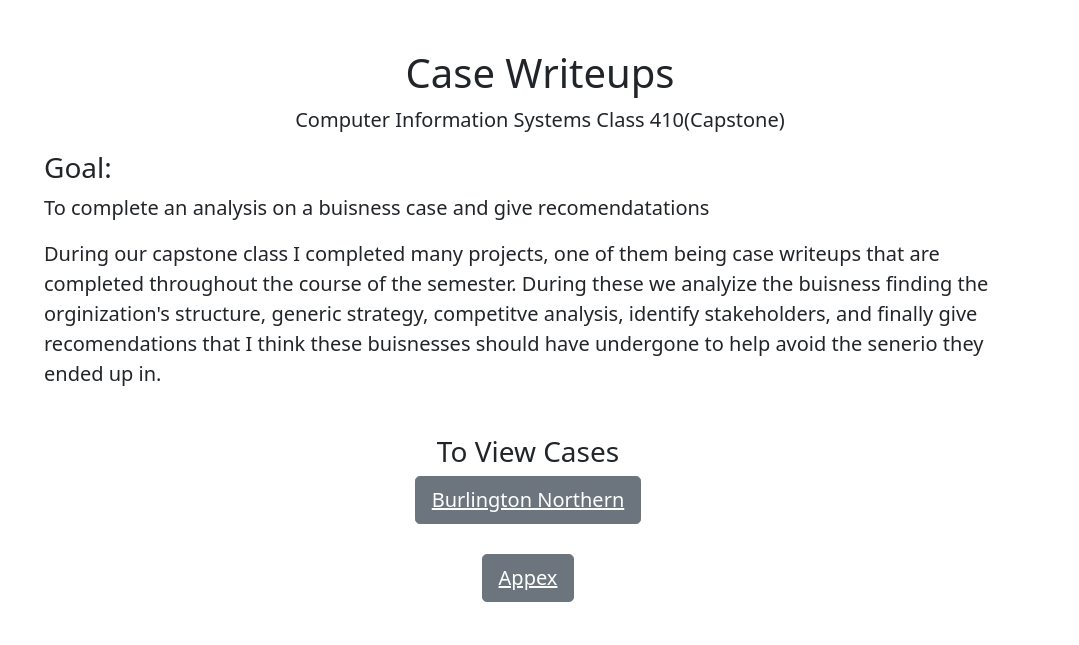
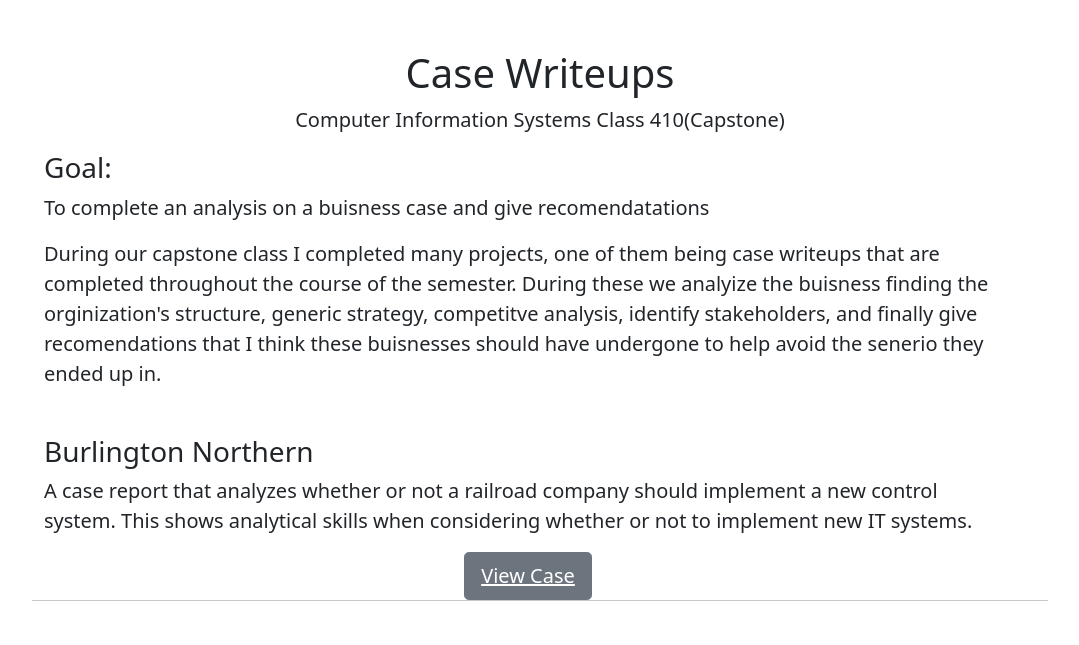
Before and after one commit to Aweber32/Alex-s-Portfolio, a Flask app: page /Case_WriteUps in a window 1280 px wide. Shown: the part 325-970 px from the top of the page, without its empty margins (100-1179 px from the left). Run offline with Flask 2, Linux system fonts and the light colour scheme.

Commit message:
Added UI features to Tech Writing

```diff
--- a/app.py
+++ b/app.py
@@ -38,6 +38,10 @@ def front_end():
 def back_end():
     return render_template('back_end.html')
 
+@app.route('/Development_Project')
+def dev_project():
+    return render_template('development_project.html')
+
 @app.route('/PowerBI')
 def powerBI():
     return render_template('powerBI.html')
--- a/static/index.css
+++ b/static/index.css
@@ -36,7 +36,7 @@ header {
 }
 
 #button {
-    width: auto;
+    width: initial;
 }
 
 #nav {
@@ -128,7 +128,7 @@ footer {
     }
 
     header {
-        height: 40vh;
+        height: 35vh;
     }
 
     #about_me {
@@ -154,4 +154,12 @@ footer {
         margin-top: 5vh;
     }
 
+    #background_scroll_space {
+        height: 35vh;
+    }
+
+    #background_scroll_space_landing_page {
+        height: 18vh;
+    }
+
 }
--- a/templates/base.html
+++ b/templates/base.html
@@ -47,6 +47,7 @@
                                 <ul class="dropdown-menu" aria-labelledby="navbarDropdownMenuLink">
                                     <li><a class="dropdown-item" href="{{ url_for('front_end') }}">Front-End</a></li>
                                     <li><a class="dropdown-item" href="{{ url_for('back_end') }}">Back-End</a></li>
+                                    <li><a class="dropdown-item" href="{{ url_for('dev_project') }}">Development Project</a></li>
                                     <li><a class="dropdown-item" href="{{ url_for('powerBI') }}">Power-BI</a></li>
                                 </ul>
                             </li>
--- a/templates/case_writeups.html
+++ b/templates/case_writeups.html
@@ -6,10 +6,22 @@
     <h3>Goal:</h3><p>To complete an analysis on a buisness case and give recomendatations</p>
     <p>During our capstone class I completed many projects, one of them being case writeups that are completed throughout the course of the semester. During these we analyize the buisness finding the orginization's structure, generic strategy, competitve analysis, identify stakeholders, and finally give recomendations that I think these buisnesses should have undergone to help avoid the senerio they ended up in. </p>
 </div>
-<div class="row justify-content-center text-center" style="margin-top:30px;">
-    <h3>To View Cases</h3><button id="button" type="button" class="btn btn-secondary btn-lg"><a style="color:white;" href="{{ url_for('static', filename='BNCase.pdf') }}" target="_blank">Burlington Northern</a></button>
+<div class="row justify-content-center" style="margin-top:30px;">
+   <h3>Burlington Northern</h3>
+   <p>A case report that analyzes whether or not a railroad company should implement a new control system. This shows analytical skills when considering whether or not to implement new IT systems.</p>
+   <button id="button" type="button" class="btn btn-secondary btn-lg"><a style="color:white;" href="{{ url_for('static', filename='BNCase.pdf') }}" target="_blank">View Case</a></button>
 </div>
-<div class="row justify-content-center text-center" style="margin-top:30px;">
-    <button id="button" type="button" class="btn btn-secondary btn-lg"><a style="color:white;" href="{{ url_for('static', filename='AppexCase.pdf') }}" target="_blank">Appex</a></button>
+<hr />
+<div class="row justify-content-center" style="margin-top:30px;">
+    <h3>Appex</h3>
+    <p>This case report highlights organizational structure and the importance of information flows.</p>
+    <button id="button" type="button" class="btn btn-secondary btn-lg"><a style="color:white;" href="{{ url_for('static', filename='AppexCase.pdf') }}" target="_blank">View Case</a></button>
 </div>
+<hr />
+<div class="row justify-content-center" style="margin-top:30px;">
+    <h3>IRS</h3>
+    <p>In this case the IRS implmented a new system that proved to be very efficient, but ended up impacting employee moral and turnover rate. This shows diffrent management styles and ideas and how to implement them.</p>
+    <button id="button" type="button" class="btn btn-secondary btn-lg"><a style="color:white;" href="{{ url_for('static', filename='IRSCase.pdf') }}" target="_blank">View Case</a></button>
+</div>
+
     {% endblock %}
--- a/templates/home.html
+++ b/templates/home.html
@@ -48,6 +48,7 @@
                             <ul class="dropdown-menu" aria-labelledby="navbarDropdownMenuLink">
                                 <li><a class="dropdown-item" href="{{ url_for('front_end') }}">Front-End</a></li>
                                 <li><a class="dropdown-item" href="{{ url_for('back_end') }}">Back-End</a></li>
+                                <li><a class="dropdown-item" href="{{ url_for('dev_project') }}">Development Project</a></li>
                                 <li><a class="dropdown-item" href="{{ url_for('powerBI') }}">Power-BI</a></li>
                             </ul>
                         </li>
```
Also changed, not shown: templates/development_project.html (added, +12 -0 lines), templates/visio_databaseD.html (+9 -5 lines), 3 other files.
